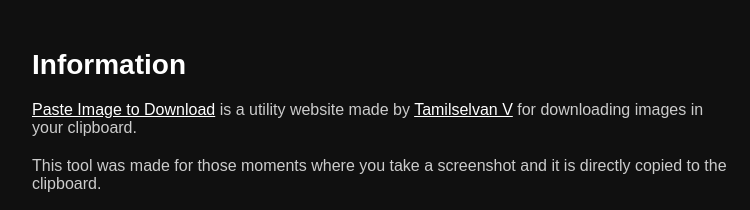
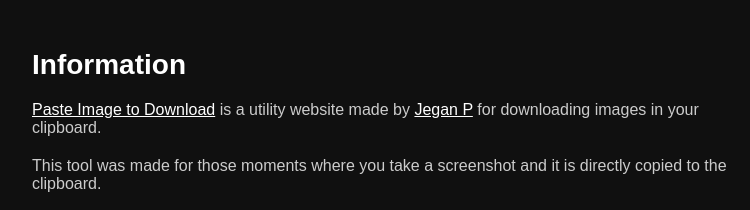
Before and after one commit to Jeganpandiyarajan/PasteImageToDownload, a plain HTML site: page info.html in a window 1280 px wide. Shown: the top 210 px of the page, 258-1008 px from the left. Drawn offline with Linux system fonts and the light colour scheme.

Commit message:
Update info.html

```diff
--- a/info.html
+++ b/info.html
@@ -54,7 +54,7 @@
 <body>
     <div class="info-container">
         <h1>Information</h1>
-        <p><a href="index.html" class="back-button">Paste Image to Download</a> is a utility website made by <a href="#" class="back-button">Tamilselvan V</a> for downloading images in your
+        <p><a href="index.html" class="back-button">Paste Image to Download</a> is a utility website made by <a href="#" class="back-button">Jegan P</a> for downloading images in your
             clipboard.</p>
         <p>This tool was made for those moments where you take a screenshot and it is directly copied to the clipboard.
         </p>
```
